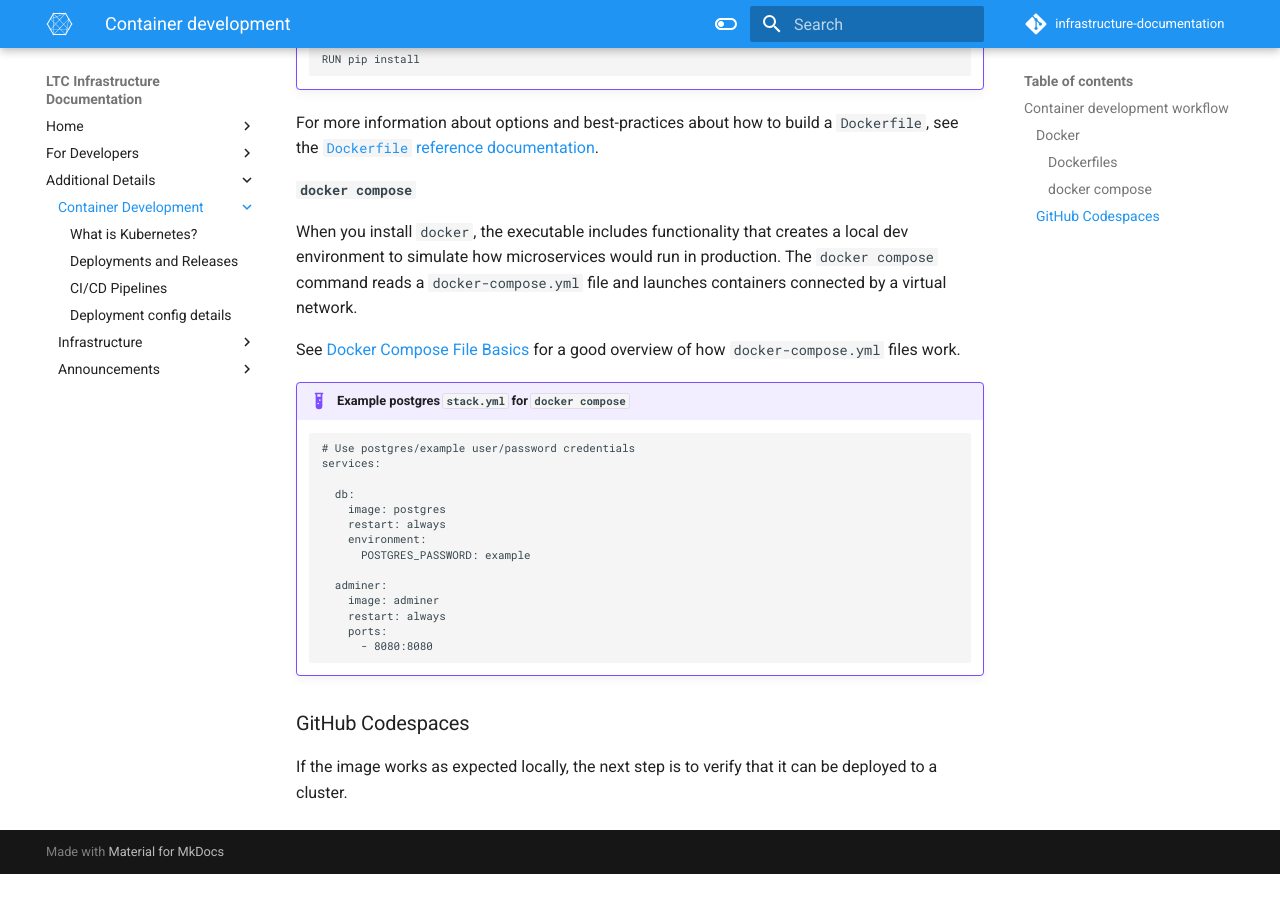
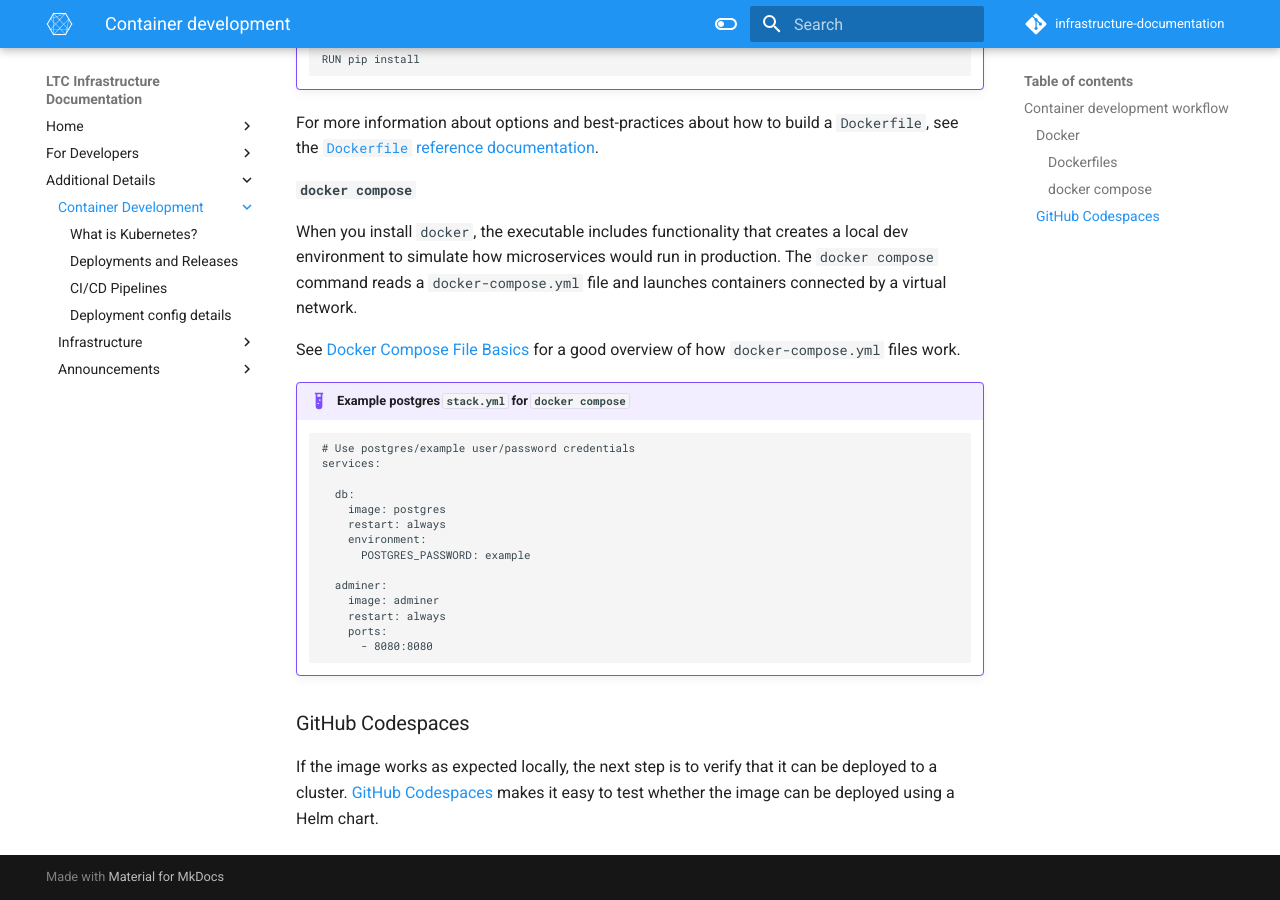
Before and after one commit to bcit-ltc/infrastructure-documentation, an MkDocs documentation site: the page built from docs/container-development/index.md, in a window 1280 px wide and 900 px high, scrolled down 1905 px. Built offline with MkDocs 1.6.1 and Material for MkDocs 9.7.7, drawn with Linux system fonts in a browser that asks for light colours; before the commit the page ends 2779 px from its top, so only the background shows below that.

Commit message:
test deployment

```diff
--- a/docs/container-development/index.md
+++ b/docs/container-development/index.md
@@ -86,4 +86,4 @@
 
 ### GitHub Codespaces
 
-If the image works as expected locally, the next step is to verify that it can be deployed to a cluster.
+If the image works as expected locally, the next step is to verify that it can be deployed to a cluster. [GitHub Codespaces](https://github.com/features/codespaces) makes it easy to test whether the image can be deployed using a Helm chart.
```
